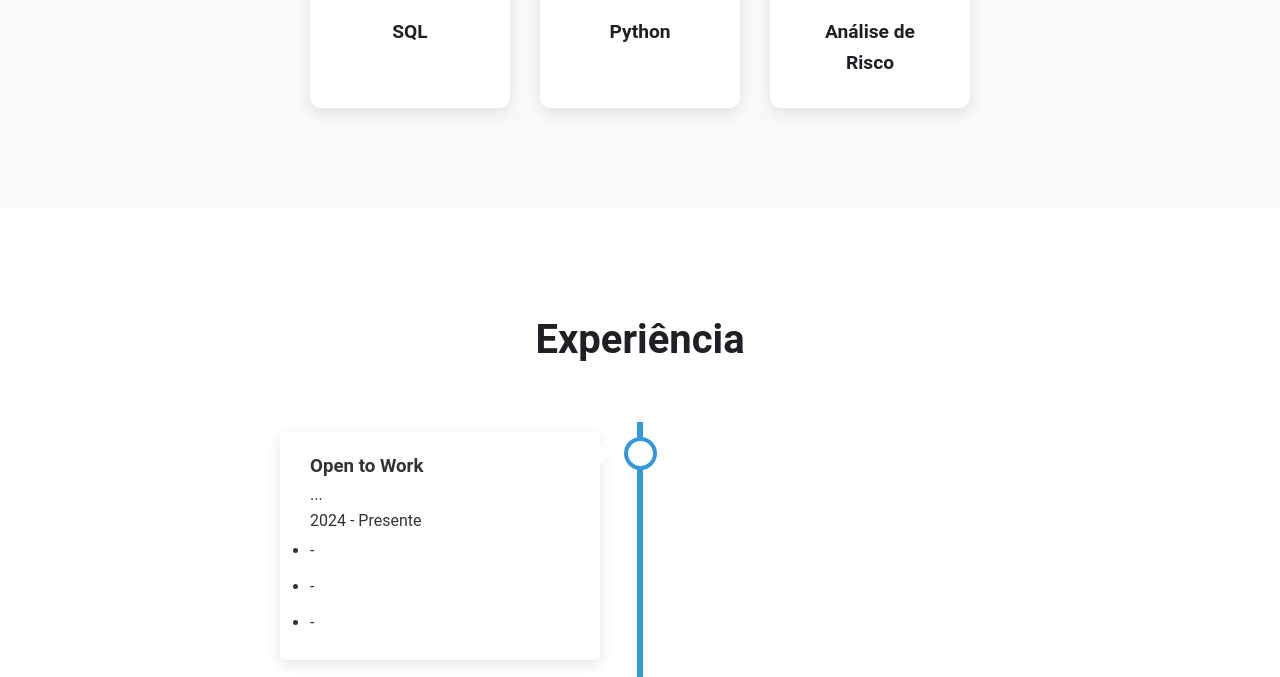
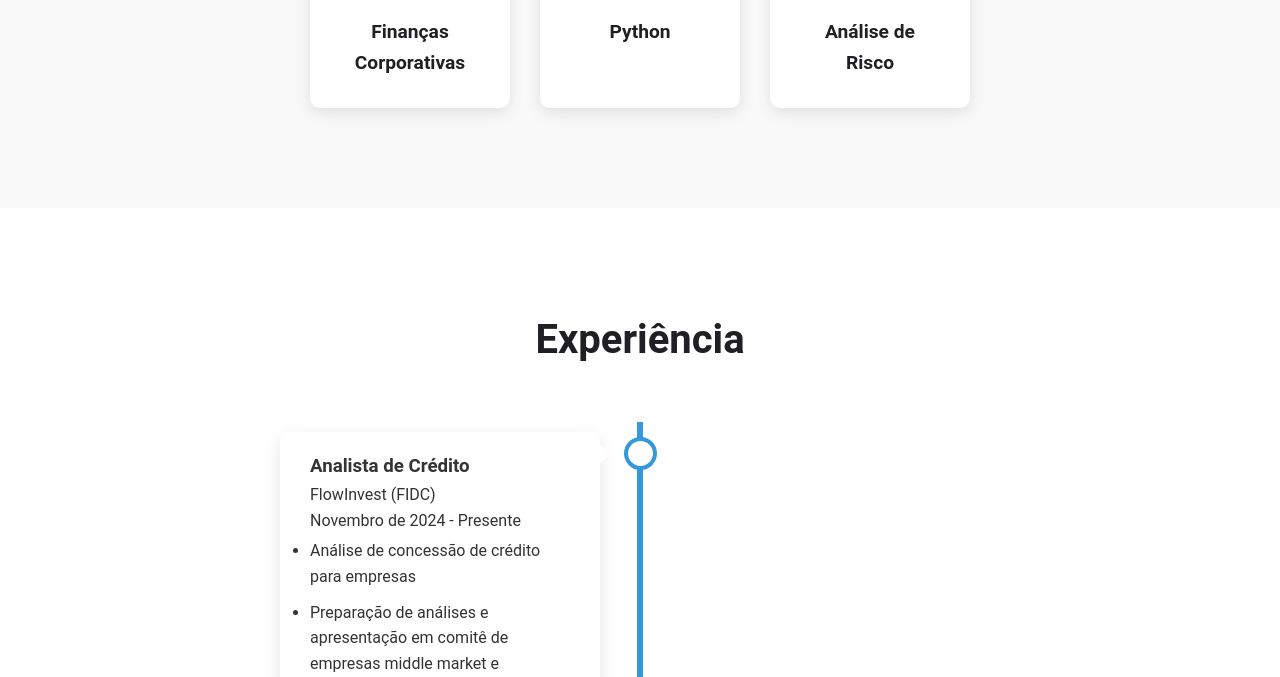
Before and after one commit to LuisTomaz/Portfolio_LuisTomaz, a plain HTML site: page index.html in a window 1280 px wide. Shown: the part 1829-2506 px from the top of the page. Drawn offline with Linux system fonts and the light colour scheme.

Commit message:
Update index.html

```diff
--- a/index.html
+++ b/index.html
@@ -16,7 +16,7 @@
         <div class="container header-content">
             <div class="logo">
                 <!-- <img src="https://github.com/LuisTomaz.png" alt="LuisTomaz"> -->
-                <h1>LuisTomaz</h1>
+                <h1>LuisTomaz, CPA-20</h1>
             </div>
             <nav>
                 <ul>
@@ -35,7 +35,7 @@
         <div class="container hero-content">
             <h1 id="typing-text"></h1>
             <p>Analista de Crédito <br> Entusiasta do Mercado Financeiro e Análise de Dados</p>
-            <a href="#contact" class="btn">Entre em Contato</a>
+            <a href="https://drive.google.com/drive/folders/1quircB9D2FzOkK3stLyS_VFqrtUToYqN?usp=sharing" class="btn" target="_blank">Conheça o meu Portfólio</a>
             <a href="https://drive.google.com/file/d/1rPtc8UaSM1AfCD_MZfGfWGLydEIJrLc2/view?usp=sharing" class="btn" target="_blank">Conheça o meu Currículo</a>
         </div>
     </section>
@@ -84,7 +84,7 @@
                 </div>
                 <div class="skill-card">
                     <i class="fas fa-database"></i>
-                    <h3>SQL</h3>
+                    <h3>Finanças Corporativas</h3>
                 </div>
                 <div class="skill-card">
                     <i class="fa-brands fa-python"></i>
@@ -104,13 +104,13 @@
             <div class="timeline">
                 <div class="timeline-item left">
                     <div class="timeline-content">
-                        <h3>Open to Work</h3>
-                        <p>...</p>
-                        <p>2024 - Presente</p>
+                        <h3>Analista de Crédito</h3>
+                        <p>FlowInvest (FIDC)</p>
+                        <p>Novembro de 2024 - Presente</p>
                         <ul>
-                            <li>-</li>
-                            <li>-</li>
-                            <li>-</li>
+                            <li>Análise de concessão de crédito para empresas</li>
+                            <li>Preparação de análises e apresentação em comitê de empresas middle market e corporate. </li>
+                            <li>Range: BRL 20 MM a BRL 1 bilhão de faturamento anual.</li>
                         </ul>
                     </div>
                 </div>
```
